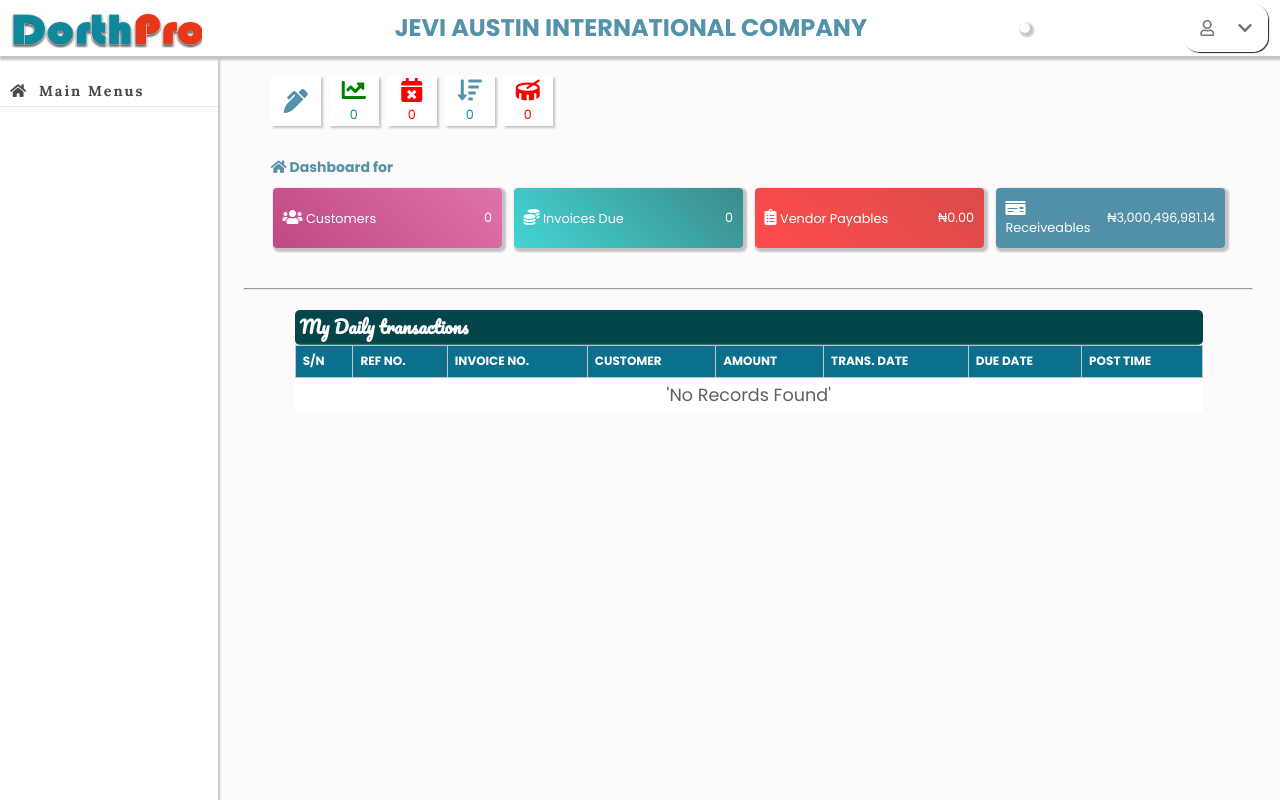
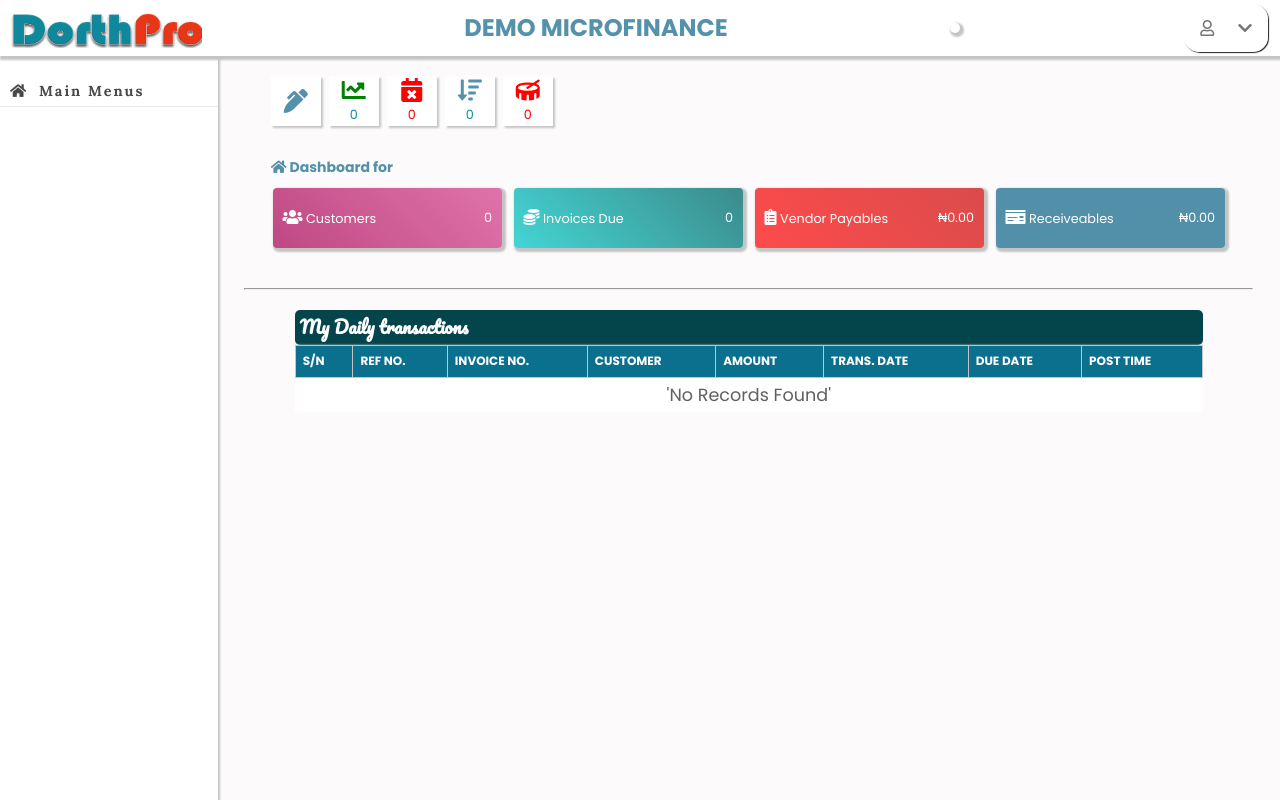
Before and after one commit to onostar/microfinance, a PHP site: page /view/users.php in a window 1280 px wide. Run offline with PHP 8.4, Linux system fonts and the light colour scheme; the template is opened without the code that fills it, so the values that code supplies are empty; the visitor is signed in with stand-in values (Sample User, id 1); data comes from the database, SQL or seed files in the repository; some web fonts are replaced.

Commit message:
done with setup

```diff
--- a/classes/dbh.php
+++ b/classes/dbh.php
@@ -9,7 +9,7 @@ date_default_timezone_set("Africa/Lagos");
                 if (self::$conn === null) {  // create only one connection per request
                     $username = "onostarmedia";
                     $password = "yMcmb@her0123!";
-                    $dsn = "mysql:host=localhost;dbname=jevi;charset=utf8mb4";
+                    $dsn = "mysql:host=localhost;dbname=microfinance;charset=utf8mb4";
 
                     $options = [
                         PDO::ATTR_ERRMODE => PDO::ERRMODE_EXCEPTION,
--- a/controller/add_users.php
+++ b/controller/add_users.php
@@ -1,6 +1,6 @@
 <?php
 
-    $fullname = ucwords(htmlspecialchars(stripslashes($_POST['full_name'])));
+    $fullname = strtoupper(htmlspecialchars(stripslashes($_POST['full_name'])));
     $username = ucwords(htmlspecialchars(stripslashes($_POST['username'])));
     $role = ucwords(htmlspecialchars(stripslashes($_POST['user_role'])));
     $store = htmlspecialchars(stripslashes($_POST['store_id']));
--- a/view/add_user.php
+++ b/view/add_user.php
@@ -14,10 +14,8 @@
                 <select name="user_role" id="user_role" required style="padding:10px;border-radius:10px">
                     <option value="" selected>Select role</option>
                     <option value="Admin">Admin</option>
-                    <option value="cashier">Cashier</option>
-                    <option value="sales rep">Sales Rep</option>
                     <option value="Accountant">Accountant</option>
-                    <option value="Inventory Officer">Inventory Officer</option>
+                    <option value="Loan Officer">Loan Officer</option>
                 </select>
                 <select name="store_id" id="store_id" style="padding:10px; border-radius:10px">
                     <option value=""selected required>select store</option>
--- a/view/customer_list.php
+++ b/view/customer_list.php
@@ -6,7 +6,7 @@
 
 ?>
     <div class="info"></div>
-<div class="displays allResults" id="staff_list" style="width:80%!important;margin:50px!important">
+<div class="displays allResults" id="staff_list" style="width:90%!important;margin:50px auto!important">
     <h2>Customer list</h2>
     <hr>
     <div class="search">
--- a/view/users.php
+++ b/view/users.php
@@ -50,10 +50,10 @@ date_default_timezone_set("Africa/Lagos");
 <html lang="en">
 <head>
 <meta charset="UTF-8">
-<meta name="keywords" content="Invoicing management, Accounting, Asset manager, trial balance, income statement, cash flow, balance sheet, accounting software">
-    <meta name="description" content="An online/offline Invoicing and Accounting Management system for manageing invoices, asset management, vendors, customer payments, as well complete accounting information">
+     <meta name="keywords" content="microfinance software, loan management system, microfinance web app, client onboarding platform, wallet management, microloan software, digital lending solution, accounting-based loan system, microfinance dashboard, financial tracking tool, Laravel microfinance system, online loan disbursement software Dorthpro microfinance">
+    <meta name="description" content="A powerful microfinance web application designed for seamless loan management, client onboarding, wallet tracking, and real-time financial reporting. Built with an accounting model for transparency and growth.">
     <meta name="viewport" content="width=device-width, initial-scale=1.0">
-    <title>Invoicing & Accounting Management</title>
+    <title>Microfinance & Loan Management</title>
     <link rel="icon" type="image/png" size="32x32" href="../images/icon.png">
     <link rel="stylesheet" href="../fontawesome-free-6.0.0-web/css/all.css">
     <link rel="stylesheet" href="../fontawesome-free-6.0.0-web/css/all.min.css">
```
Also changed, not shown: view/user_list.php (+5 -3 lines).
